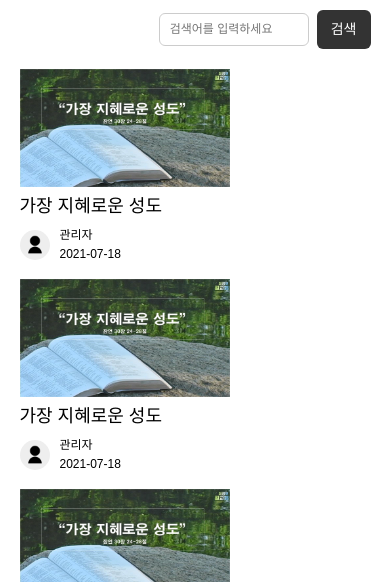
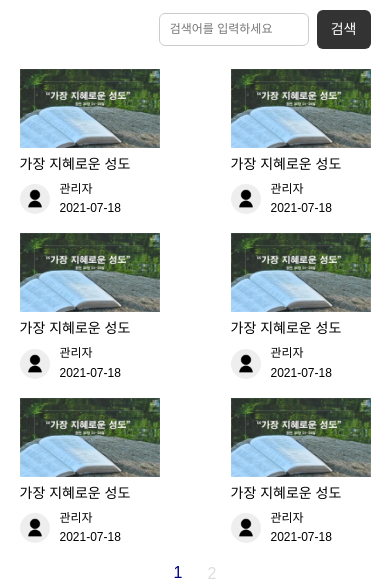
Before and after one commit to junyoung610/testchurchpage, a plain HTML site: page sermon.html in a window 390 px wide. Shown: the part 262-844 px from the top of the page. Drawn offline with nearby package versions, Linux system fonts and the light colour scheme; a web font is replaced by a local one.

Commit message:
20251003_15차

```diff
--- a/css/ChurcSermon.css
+++ b/css/ChurcSermon.css
@@ -205,7 +205,7 @@ iframe {
 
 @media (max-width: 900px) {
   #sermon-body li {
-    width: 210px;
+    width: 220px;
     padding: 0;
   }
   .video-info {
@@ -228,3 +228,12 @@ iframe {
     font-size: 12px;
   }
 }
+@media (max-width: 450px) {
+  #sermon-body li {
+    width: 140px;
+    padding: 0;
+  }
+  strong {
+    font-size: 14px;
+  }
+}
```
